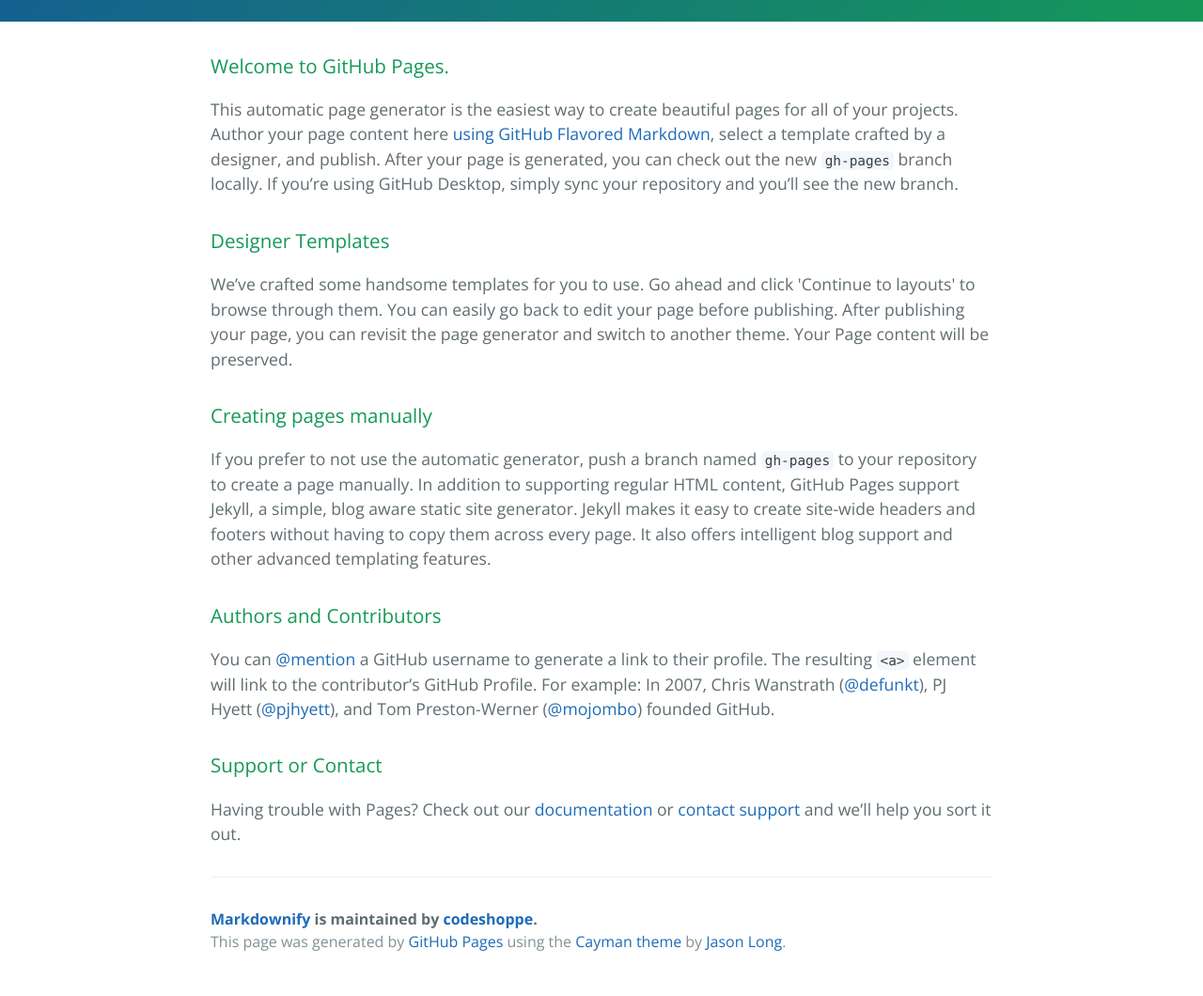
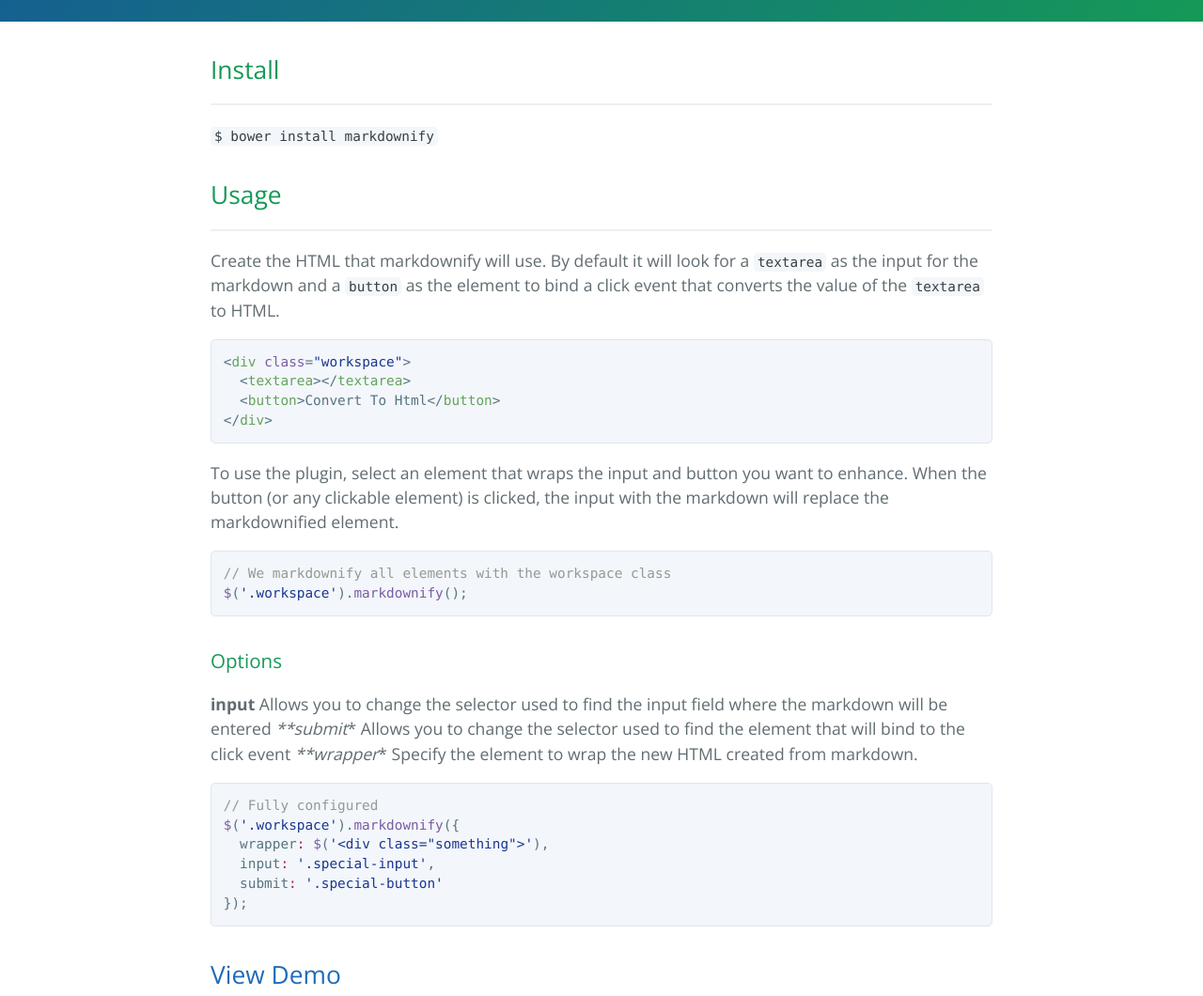
Before and after one commit to cbdileo/markdownify, a plain HTML site: page index.html in a window 1280 px wide. Shown: the part 360-1420 px from the top of the page at 94% size. Drawn offline with nearby package versions, Linux system fonts and the light colour scheme.

Commit message:
Create gh-pages branch via GitHub

```diff
--- a/index.html
+++ b/index.html
@@ -19,30 +19,60 @@
     </section>
 
     <section class="main-content">
-      <h3>
-<a id="welcome-to-github-pages" class="anchor" href="#welcome-to-github-pages" aria-hidden="true"><span class="octicon octicon-link"></span></a>Welcome to GitHub Pages.</h3>
+      <h2>
+<a id="install" class="anchor" href="#install" aria-hidden="true"><span class="octicon octicon-link"></span></a>Install</h2>
 
-<p>This automatic page generator is the easiest way to create beautiful pages for all of your projects. Author your page content here <a href="https://guides.github.com/features/mastering-markdown/">using GitHub Flavored Markdown</a>, select a template crafted by a designer, and publish. After your page is generated, you can check out the new <code>gh-pages</code> branch locally. If you’re using GitHub Desktop, simply sync your repository and you’ll see the new branch.</p>
+<hr>
+
+<p><code>$ bower install markdownify</code></p>
+
+<h2>
+<a id="usage" class="anchor" href="#usage" aria-hidden="true"><span class="octicon octicon-link"></span></a>Usage</h2>
+
+<hr>
+
+<p>Create the HTML that markdownify will use. By default it will look for a <code>textarea</code> as the input for the markdown and a <code>button</code> as the element to bind a click event that converts the value of the <code>textarea</code> to HTML. </p>
+
+<div class="highlight highlight-text-html-basic"><pre>&lt;<span class="pl-ent">div</span> <span class="pl-e">class</span>=<span class="pl-s"><span class="pl-pds">"</span>workspace<span class="pl-pds">"</span></span>&gt;
+  &lt;<span class="pl-ent">textarea</span>&gt;&lt;/<span class="pl-ent">textarea</span>&gt;
+  &lt;<span class="pl-ent">button</span>&gt;Convert To Html&lt;/<span class="pl-ent">button</span>&gt;
+&lt;/<span class="pl-ent">div</span>&gt;</pre></div>
+
+<p>To use the plugin, select an element that wraps the input and button you want to enhance. When the button (or any clickable element) is clicked, the input with the markdown will replace the markdownified element. </p>
+
+<div class="highlight highlight-source-js"><pre><span class="pl-c">// We markdownify all elements with the workspace class</span>
+<span class="pl-en">$</span>(<span class="pl-s"><span class="pl-pds">'</span>.workspace<span class="pl-pds">'</span></span>).<span class="pl-en">markdownify</span>();</pre></div>
 
 <h3>
-<a id="designer-templates" class="anchor" href="#designer-templates" aria-hidden="true"><span class="octicon octicon-link"></span></a>Designer Templates</h3>
+<a id="options" class="anchor" href="#options" aria-hidden="true"><span class="octicon octicon-link"></span></a>Options</h3>
 
-<p>We’ve crafted some handsome templates for you to use. Go ahead and click 'Continue to layouts' to browse through them. You can easily go back to edit your page before publishing. After publishing your page, you can revisit the page generator and switch to another theme. Your Page content will be preserved.</p>
+<p><strong>input</strong> Allows you to change the selector used to find the input field where the markdown will be entered
+<em>**submit</em>* Allows you to change the selector used to find the element that will bind to the click event
+<em>**wrapper</em>* Specify the element to wrap the new HTML created from markdown.</p>
 
-<h3>
-<a id="creating-pages-manually" class="anchor" href="#creating-pages-manually" aria-hidden="true"><span class="octicon octicon-link"></span></a>Creating pages manually</h3>
+<div class="highlight highlight-source-js"><pre><span class="pl-c">// Fully configured</span>
+<span class="pl-en">$</span>(<span class="pl-s"><span class="pl-pds">'</span>.workspace<span class="pl-pds">'</span></span>).<span class="pl-en">markdownify</span>({
+  wrapper<span class="pl-k">:</span> <span class="pl-en">$</span>(<span class="pl-s"><span class="pl-pds">'</span>&lt;div class="something"&gt;<span class="pl-pds">'</span></span>),
+  input<span class="pl-k">:</span> <span class="pl-s"><span class="pl-pds">'</span>.special-input<span class="pl-pds">'</span></span>,
+  submit<span class="pl-k">:</span> <span class="pl-s"><span class="pl-pds">'</span>.special-button<span class="pl-pds">'</span></span>
+});</pre></div>
 
-<p>If you prefer to not use the automatic generator, push a branch named <code>gh-pages</code> to your repository to create a page manually. In addition to supporting regular HTML content, GitHub Pages support Jekyll, a simple, blog aware static site generator. Jekyll makes it easy to create site-wide headers and footers without having to copy them across every page. It also offers intelligent blog support and other advanced templating features.</p>
+<h2>
+<a id="view-demo" class="anchor" href="#view-demo" aria-hidden="true"><span class="octicon octicon-link"></span></a><a href="http://codeshoppe.io/markdownify/example/portfolio.html">View Demo</a>
+</h2>
 
-<h3>
-<a id="authors-and-contributors" class="anchor" href="#authors-and-contributors" aria-hidden="true"><span class="octicon octicon-link"></span></a>Authors and Contributors</h3>
+<p><img src="http://g.recordit.co/Mh3WzKTAjp.gif" alt=""></p>
 
-<p>You can <a href="https://github.com/blog/821" class="user-mention">@mention</a> a GitHub username to generate a link to their profile. The resulting <code>&lt;a&gt;</code> element will link to the contributor’s GitHub Profile. For example: In 2007, Chris Wanstrath (<a href="https://github.com/defunkt" class="user-mention">@defunkt</a>), PJ Hyett (<a href="https://github.com/pjhyett" class="user-mention">@pjhyett</a>), and Tom Preston-Werner (<a href="https://github.com/mojombo" class="user-mention">@mojombo</a>) founded GitHub.</p>
+<ul>
+<li>Demo shows markdownify being used as a profile editor</li>
+</ul>
 
-<h3>
-<a id="support-or-contact" class="anchor" href="#support-or-contact" aria-hidden="true"><span class="octicon octicon-link"></span></a>Support or Contact</h3>
+<h2>
+<a id="requirements" class="anchor" href="#requirements" aria-hidden="true"><span class="octicon octicon-link"></span></a>Requirements</h2>
 
-<p>Having trouble with Pages? Check out our <a href="https://help.github.com/pages">documentation</a> or <a href="https://github.com/contact">contact support</a> and we’ll help you sort it out.</p>
+<ul>
+<li><a href="https://github.com/chjj/marked">Marked</a></li>
+</ul>
 
       <footer class="site-footer">
         <span class="site-footer-owner"><a href="https://github.com/codeshoppe/markdownify">Markdownify</a> is maintained by <a href="https://github.com/codeshoppe">codeshoppe</a>.</span>
```
Also changed, not shown: params.json (+1 -1 lines).
